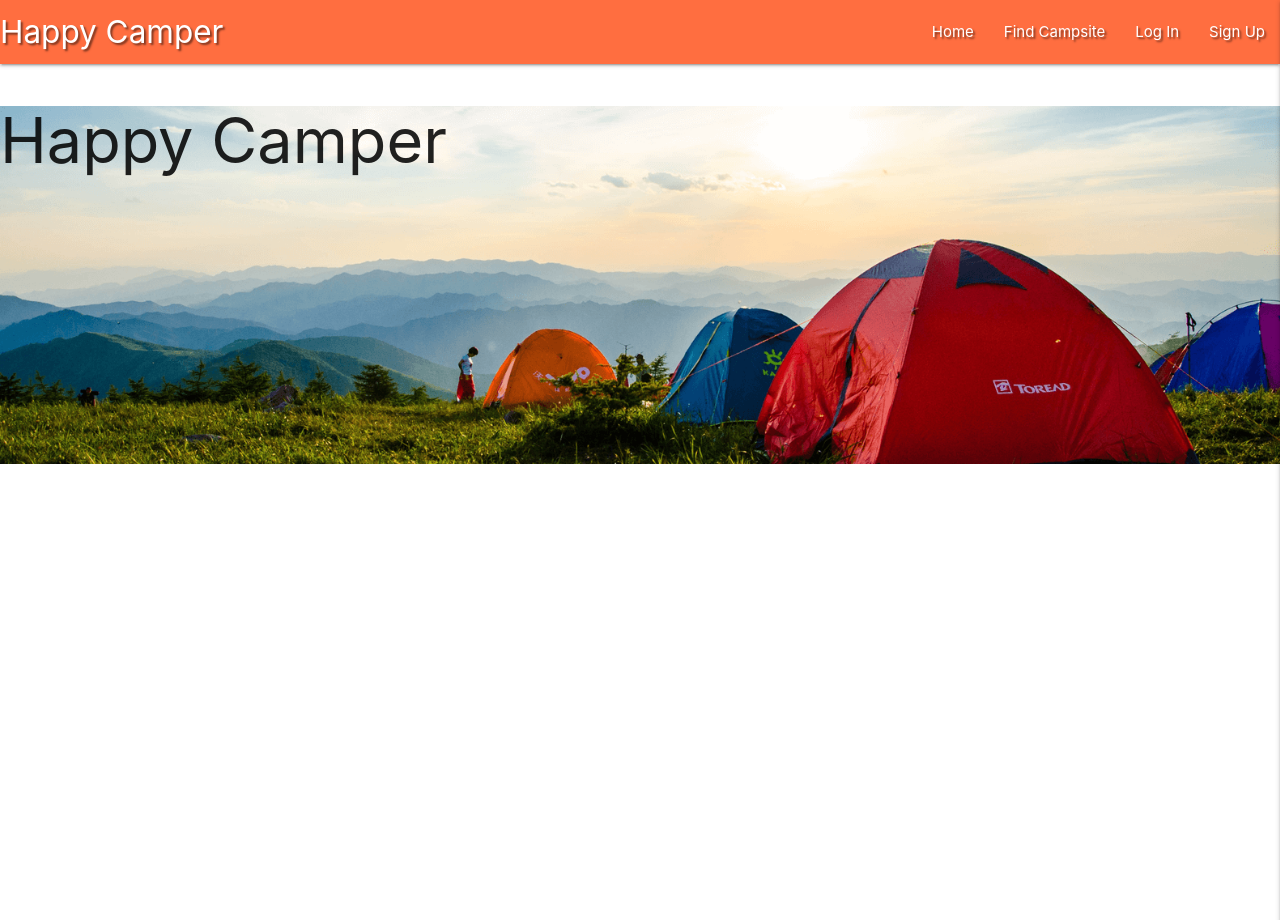
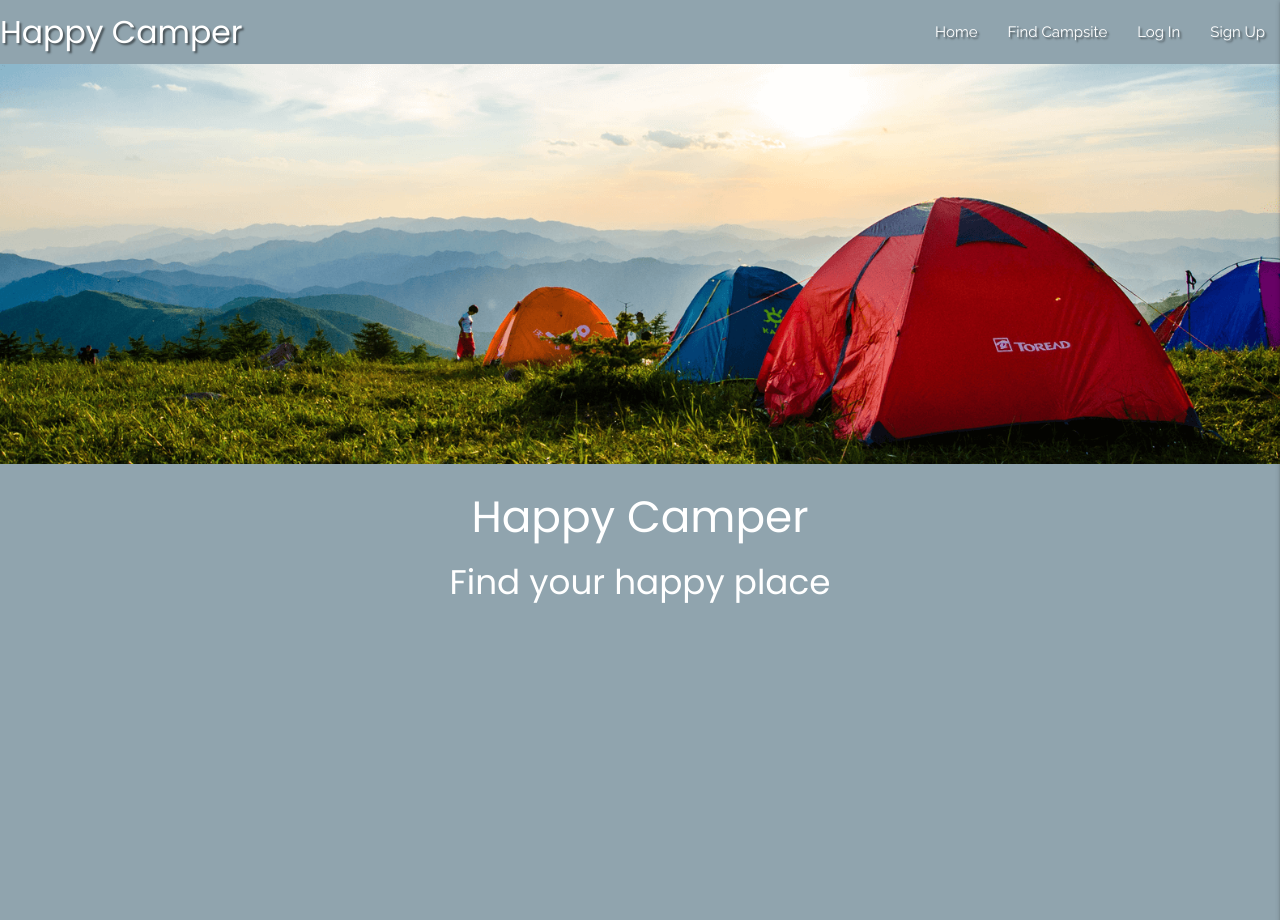
Before and after one commit to EmmaJane22/HappyCamper, a Flask app: page /landing_page in a window 1280 px wide. Run offline with Flask 2, Linux system fonts and the light colour scheme; data that the repository does not hold is empty; some libraries are stand-ins or nearby versions.

Commit message:
Styling added to landing page

```diff
--- a/static/css/style.css
+++ b/static/css/style.css
@@ -1,3 +1,27 @@
+/*--- Google Font Import ---*/
+@import url('https://fonts.googleapis.com/css2?family=Poppins&family=Raleway&display=swap');
+
+* {
+    margin: 0;
+    padding: 0;
+    border: 0;
+}
+
+body {
+    font-family: 'Raleway', sans-serif;
+    font-weight: 400;
+    color: black;
+    background-color: #90A4AE;
+}
+
+h1,
+h2,
+h3,
+h4 {
+    font-family: 'Poppins', sans-serif;
+    color: white;
+}
+
 .text-shadow {
     text-shadow: 2px 2px 2px rgba(0, 0, 0, 0.5);
 }
@@ -5,6 +29,12 @@
 .flashes h4 {
     line-height: 2;
     background-color: #E9C46A;
+}
+
+.brand-logo {
+    font-family: 'Poppins', sans-serif;
+    color: white;
+    text-align: left;
 }
 
 /* --- Hero Image --- */
--- a/templates/base.html
+++ b/templates/base.html
@@ -19,8 +19,8 @@
 
     <header>
         <!--Materialize Top Nav Bar-->
-        <nav class="nav-extended text-shadow #ff6e40 deep-orange accent-2">
-            <div class="nav-wrapper">
+        <nav class="nav-extended">
+            <div class="nav-wrapper text-shadow blue-grey lighten-2">
               <a href="{{ url_for('landing_page') }}" class="brand-logo">Happy Camper</a>
               <a href="#" data-target="mobile-demo" class="sidenav-trigger right"><i class="fa-solid fa-bars"></i></a>
               <ul class="right hide-on-med-and-down">
--- a/templates/index.html
+++ b/templates/index.html
@@ -5,13 +5,12 @@
     <div class="hero-outer">
         <div class="container-fluid">
             <div class="bg-image">
-                        <h1>Happy Camper</h1>
-
             </div>
         </div>
     </div>
-    <div class="container">
-
+    <div class="row container blue-grey lighten-2">
+        <h3 class="center-align">Happy Camper</h3>
+        <h4 class="center-align">Find your happy place</h4>
     </div>
 
 {% endblock %}
--- a/templates/sites.html
+++ b/templates/sites.html
@@ -32,7 +32,7 @@
                 <div class="card-panel card-panel-home shadow">
                     <!-- site name -->
                     <div class="center-align site-title">
-                        <h4>{{ site.site_name }}</h4>
+                        <h5>{{ site.site_name }}</h5>
                     </div>
 
                     <!-- site location -->
```
